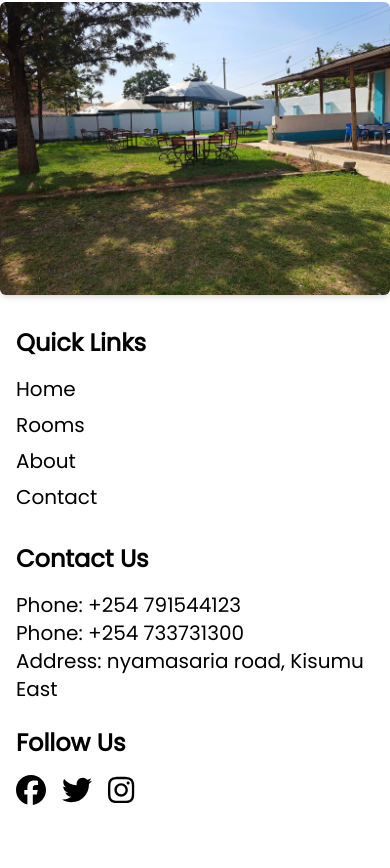
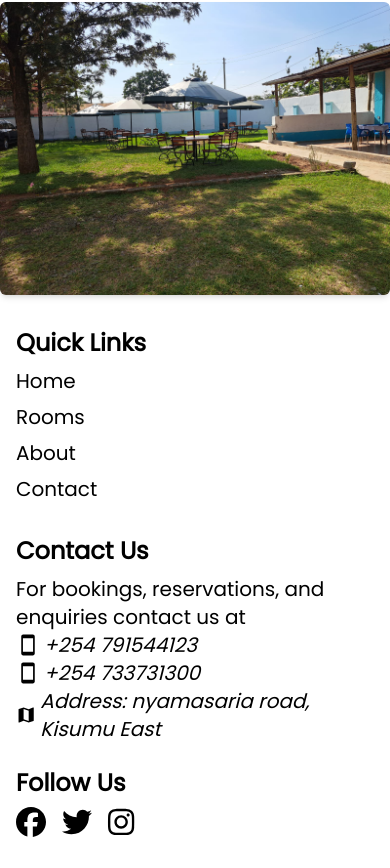
Before and after one commit to alvinkenyagah/weniresort.com-, a React (Vite) app: page /about in a window 390 px wide. Shown: the part 679-1547 px from the top of the page. Before the commit the page ends 1515 px from the top, so only its background shows below. Built offline with nearby package versions, Linux system fonts and the light colour scheme.

Commit message:
add phone logo

```diff
--- a/src/components/about/Aboutpage.jsx
+++ b/src/components/about/Aboutpage.jsx
@@ -4,6 +4,7 @@ import './About.css'
 import {a1} from '../../pages/index'
 import { FontAwesomeIcon } from '@fortawesome/react-fontawesome';
 import { faFacebook, faTwitter, faInstagram } from '@fortawesome/free-brands-svg-icons';
+import { IoMdPhonePortrait,IoMdMap} from 'react-icons/io';
 import { Link } from "react-router-dom";
 
 const Aboutpage = () => {
@@ -66,7 +67,7 @@ Our conference has fully installed facilities, i.e., projectors, a public addres
 
   {/* Navigation Buttons */}
   <div className="w-full sm:w-1/2 md:w-1/3 lg:w-1/4 px-4 mb-4">
-  <h2 className="text-black text-2xl font-bold mb-4">Quick Links</h2>
+  <h2 className="text-black text-2xl font-bold mb-2">Quick Links</h2>
     <ul className="list-none p-0 m-0">
       <li className="mb-2">
       <Link to="/" onClick={scrollToTop}>
@@ -98,19 +99,29 @@ Our conference has fully installed facilities, i.e., projectors, a public addres
 
   {/* Contact Information */}
   <div className="text-black w-full sm:w-1/2 md:w-1/3 lg:w-1/4 px-4 mb-4" id="contactus">
-  <h2 className="text-black text-2xl font-bold mb-4">Contact Us</h2>
-
-  <p className='text-xl'>Phone: <a href={`tel:${phoneNumber2}`} className='hover:text-blue-800'>{phoneNumber2}</a></p>
-  <p className='text-xl'>Phone: <a href={`tel:${phoneNumber}`} className='hover:text-blue-800'>{phoneNumber}</a></p>
+  <h2 className="text-black text-2xl font-bold mb-2">Contact Us</h2>
+  <p className='text-xl'>For bookings, reservations, and enquiries contact us at</p>
+  <div className='flex items-center text-xl italic'>
+    <IoMdPhonePortrait className="text-2xl mr-1" />
+    <a href={`tel:${phoneNumber2}`} className='hover:text-blue-800'>{phoneNumber2}</a>
+  </div>
+  <div className='flex items-center text-xl italic'>
+    <IoMdPhonePortrait className="text-2xl mr-1" />
+    <a href={`tel:${phoneNumber}`} className='hover:text-blue-800'>{phoneNumber}</a>
+  </div>
+  <div className='flex items-center text-xl italic'>
+    < IoMdMap className="text-2xl mr-1"/>
+  <p className='text-xl'>Address: nyamasaria road, Kisumu East</p>
+  </div>
+</div>
 
 
-    <p className='text-xl'>Address: nyamasaria road, Kisumu East</p>
-  </div>
+
 
 
   {/* Social Media Links */}
   <div className="w-full sm:w-1/2 md:w-1/3 lg:w-1/4 px-4 mb-4">
-  <h2 className="text-black text-2xl font-bold mb-4">Follow Us</h2>
+  <h2 className="text-black text-2xl font-bold mb-2">Follow Us</h2>
     <div className="flex">
       <a href="https://www.facebook.com/people/WestNile-Resort/100054209033889/" className="mr-4" target="_blank" rel="noopener noreferrer">
         <FontAwesomeIcon icon={faFacebook} className="text-black text-3xl hover:text-blue-800"  />
--- a/src/components/footer/Footer.jsx
+++ b/src/components/footer/Footer.jsx
@@ -3,6 +3,7 @@ import React from 'react';
 import { FontAwesomeIcon } from '@fortawesome/react-fontawesome';
 import { faFacebook, faTwitter, faInstagram } from '@fortawesome/free-brands-svg-icons';
 import './footer.css'
+import { IoMdPhonePortrait,IoMdMap} from 'react-icons/io';
 import { Link } from "react-router-dom";
 
 const Footer = () => {
@@ -76,16 +77,25 @@ const Footer = () => {
           </ul>
         </div>
 
-        {/* Contact Information */}
-        <div className="text-black w-full sm:w-1/2 md:w-1/3 lg:w-1/4 px-4 mb-4" id="contactus">
-        <h2 className="text-black text-2xl font-bold mb-4">Contact Us</h2>
 
+ {/* Contact Information */}
+ <div className="text-black w-full sm:w-1/2 md:w-1/3 lg:w-1/4 px-4 mb-4" id="contactus">
+  <h2 className="text-black text-2xl font-bold mb-2">Contact Us</h2>
+  <p className='text-xl'>For bookings, reservations, and enquiries contact us at</p>
+  <div className='flex items-center text-xl italic'>
+    <IoMdPhonePortrait className="text-2xl mr-1" />
+    <a href={`tel:${phoneNumber2}`} className='hover:text-blue-800'>{phoneNumber2}</a>
+  </div>
+  <div className='flex items-center text-xl italic'>
+    <IoMdPhonePortrait className="text-2xl mr-1" />
+    <a href={`tel:${phoneNumber}`} className='hover:text-blue-800'>{phoneNumber}</a>
+  </div>
+  <div className='flex items-center text-xl italic'>
+    < IoMdMap className="text-2xl mr-1"/>
+  <p className='text-xl'>Address: nyamasaria road, Kisumu East</p>
+  </div>
+</div>
 
-          <p className='text-xl'>Phone: <a href={`tel:${phoneNumber2}`} className='hover:text-blue-800'>{phoneNumber2}</a></p>
-          <p className='text-xl'>Phone: <a href={`tel:${phoneNumber}`} className='hover:text-blue-800'>{phoneNumber}</a></p>
-
-          <p className='text-xl'>Address: nyamasaria road, Kisumu East</p>
-        </div>
 
 
         {/* Social Media Links */}
--- a/src/pages/Gallery.jsx
+++ b/src/pages/Gallery.jsx
@@ -1,6 +1,7 @@
 import React, { useState } from 'react';
 import ImageGallery from 'react-image-gallery';
 import 'react-image-gallery/styles/css/image-gallery.css';
+import { IoMdPhonePortrait,IoMdMap} from 'react-icons/io';
 import './gallery.css'
 import { re1, re3, re5, re7, re11, a1, a2, a3, a4, a5, a6, a8, a11, a10, c1, c2, c3, c6,c7, c12, r1, r5, r6, r7, r8, r9, r11 } from './index'
 
@@ -253,14 +254,21 @@ const Gallery = () => {
 
   {/* Contact Information */}
   <div className="text-black w-full sm:w-1/2 md:w-1/3 lg:w-1/4 px-4 mb-4" id="contactus">
-  <h2 className="text-black text-2xl font-bold mb-4">Contact Us</h2>
-
-  <p className='text-xl'>Phone: <a href={`tel:${phoneNumber2}`} className='hover:text-blue-800'>{phoneNumber2}</a></p>
-  <p className='text-xl'>Phone: <a href={`tel:${phoneNumber}`} className='hover:text-blue-800'>{phoneNumber}</a></p>
-
-    <p className='text-xl'>Address: nyamasaria road, Kisumu East</p>
+  <h2 className="text-black text-2xl font-bold mb-2">Contact Us</h2>
+  <p className='text-xl'>For bookings, reservations, and enquiries contact us at</p>
+  <div className='flex items-center text-xl italic'>
+    <IoMdPhonePortrait className="text-2xl mr-1" />
+    <a href={`tel:${phoneNumber2}`} className='hover:text-blue-800'>{phoneNumber2}</a>
   </div>
-
+  <div className='flex items-center text-xl italic'>
+    <IoMdPhonePortrait className="text-2xl mr-1" />
+    <a href={`tel:${phoneNumber}`} className='hover:text-blue-800'>{phoneNumber}</a>
+  </div>
+  <div className='flex items-center text-xl italic'>
+    < IoMdMap className="text-2xl mr-1"/>
+  <p className='text-xl'>Address: nyamasaria road, Kisumu East</p>
+  </div>
+</div>
 
   {/* Social Media Links */}
   <div className="w-full sm:w-1/2 md:w-1/3 lg:w-1/4 px-4 mb-4">
```
